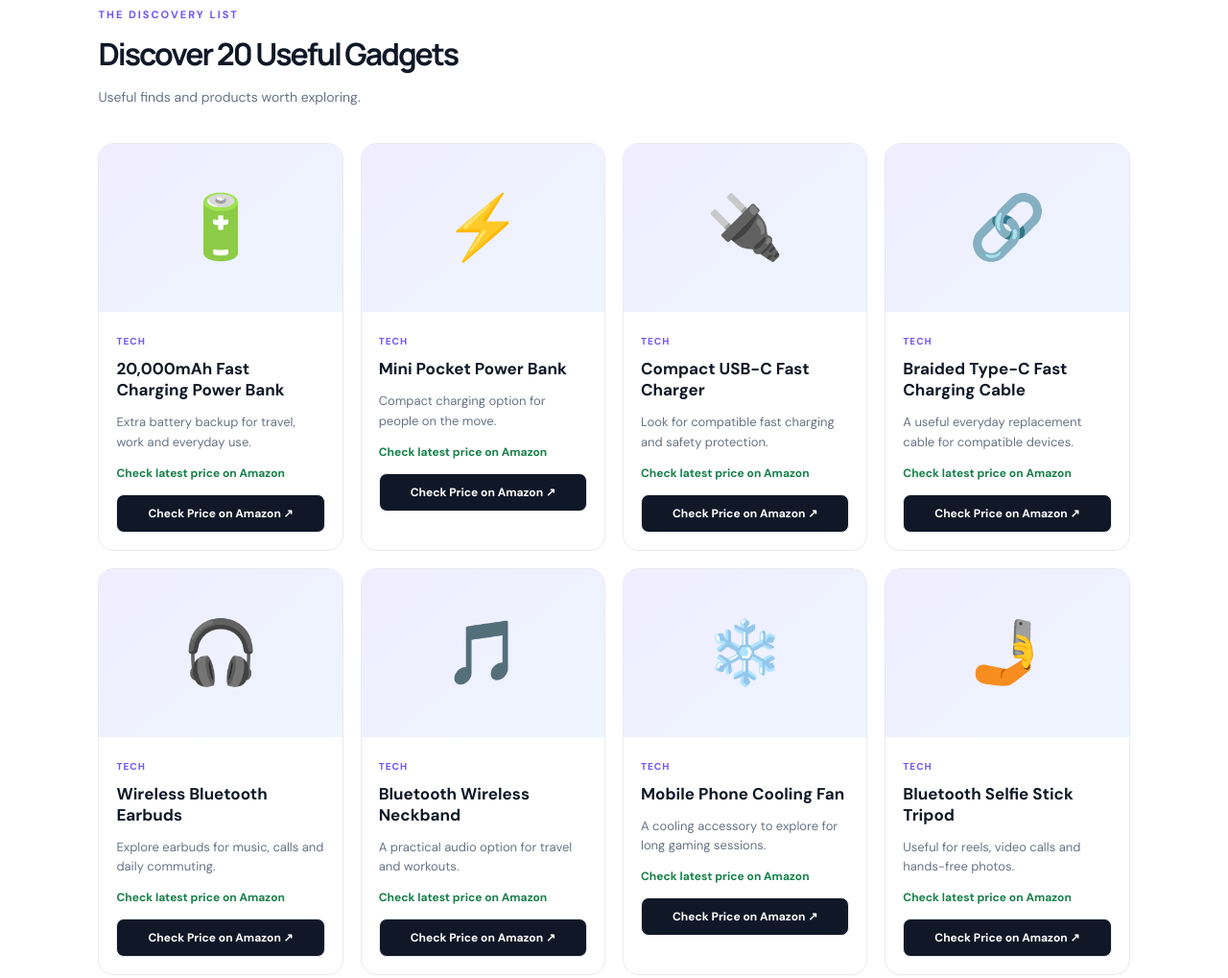
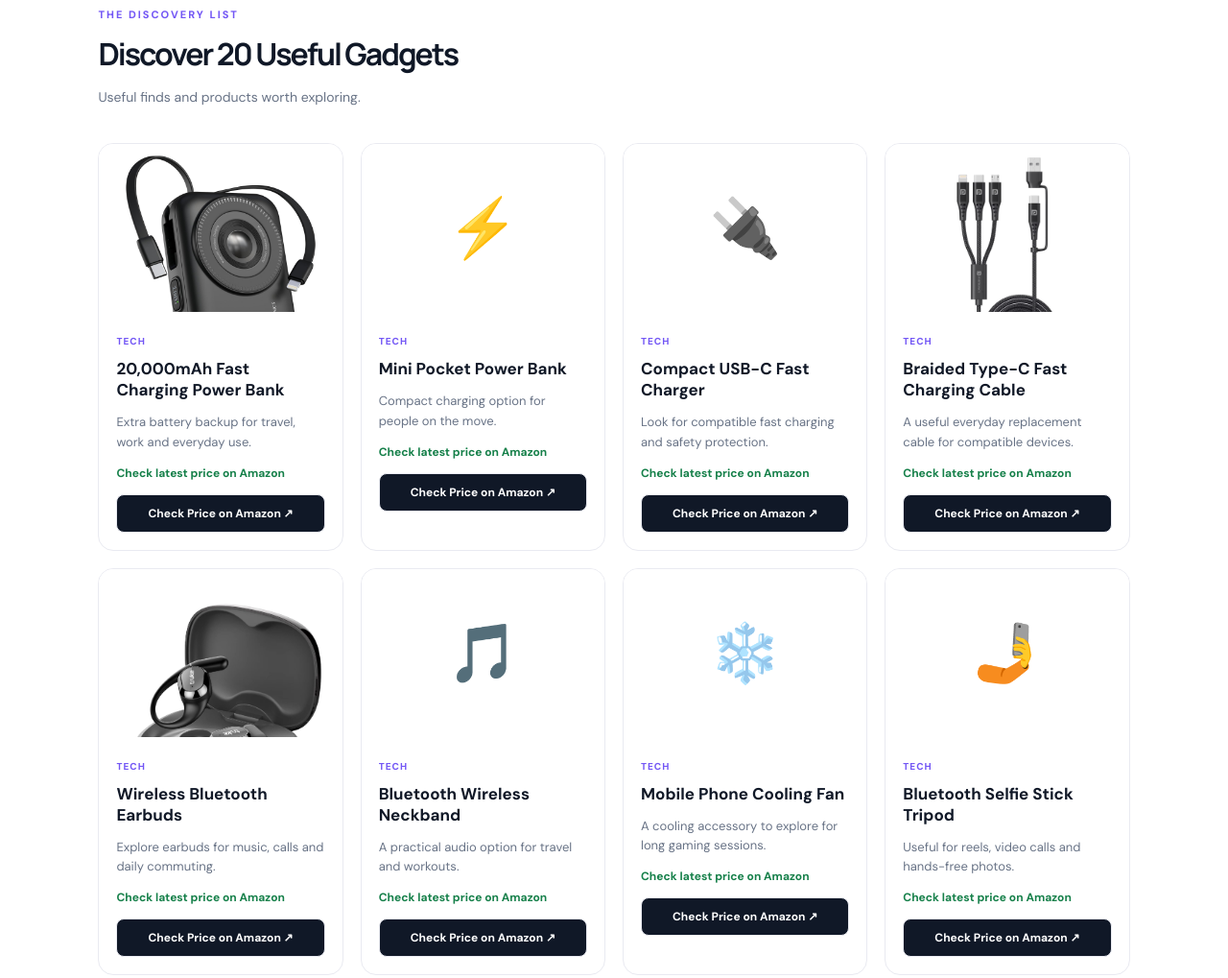
Before and after one commit to deep74073-spec/url36-shop, a plain HTML site: page index.html in a window 1280 px wide. Shown: the part 1154-2173 px from the top of the page at 96% size. Drawn offline with Linux system fonts and the light colour scheme.

Commit message:
Add five gadget product images and affiliate links

```diff
--- a/app.js
+++ b/app.js
@@ -20,7 +20,14 @@ function renderProducts() {
 
   grid.innerHTML = filtered.map(product => `
     <article class="product-card">
-      <div class="product-visual" aria-hidden="true">${product.icon}</div>
+      <div class="product-visual">
+        ${product.image
+          ? `<img src="${product.image}" alt="${product.name}" loading="lazy"
+               onerror="this.style.display='none';this.nextElementSibling.hidden=false">`
+          : ""
+        }
+        <span class="product-fallback" ${product.image ? "hidden" : ""}>${product.icon}</span>
+      </div>
       <div class="product-info">
         <span class="product-category">${product.category}</span>
         <h3>${product.name}</h3>
--- a/products.js
+++ b/products.js
@@ -7,11 +7,12 @@ const amazonSearch = (query) =>
 const products = [
   {
     id:"power-bank-20000",
+    image:"assets/products/power-bank.jpg",
     name:"20,000mAh Fast Charging Power Bank",
     category:"Tech",
     icon:"🔋",
     description:"Extra battery backup for travel, work and everyday use.",
-    amazonUrl:amazonSearch("20000mah fast charging power bank")
+    amazonUrl:"https://link.amazon/B083IMvHp"
   },
   {
     id:"mini-power-bank",
@@ -31,19 +32,21 @@ const products = [
   },
   {
     id:"type-c-cable",
+    image:"assets/products/charging-cable.jpg",
     name:"Braided Type-C Fast Charging Cable",
     category:"Tech",
     icon:"🔗",
     description:"A useful everyday replacement cable for compatible devices.",
-    amazonUrl:amazonSearch("braided type c fast charging cable")
+    amazonUrl:"https://link.amazon/B0dXhkP2E"
   },
   {
     id:"wireless-earbuds",
+    image:"assets/products/wireless-earbuds.jpg",
     name:"Wireless Bluetooth Earbuds",
     category:"Tech",
     icon:"🎧",
     description:"Explore earbuds for music, calls and daily commuting.",
-    amazonUrl:amazonSearch("bluetooth wireless earbuds")
+    amazonUrl:"https://link.amazon/B07AGnZSz"
   },
   {
     id:"bluetooth-neckband",
@@ -95,11 +98,12 @@ const products = [
   },
   {
     id:"motion-light",
+    image:"assets/products/motion-sensor-light.jpg",
     name:"Motion Sensor LED Night Light",
     category:"Home",
     icon:"🚨",
     description:"Automatic lighting for wardrobes, stairs and corridors.",
-    amazonUrl:amazonSearch("rechargeable motion sensor led night light")
+    amazonUrl:"https://link.amazon/B0hQMmiX0"
   },
   {
     id:"smart-bulb",
@@ -119,11 +123,12 @@ const products = [
   },
   {
     id:"mini-fan",
+    image:"assets/products/portable-fan.jpg",
     name:"Rechargeable Portable Mini Fan",
     category:"Lifestyle",
     icon:"🌀",
     description:"Compact cooling for desks, travel and outdoor use.",
-    amazonUrl:amazonSearch("rechargeable portable mini fan")
+    amazonUrl:"https://link.amazon/B0e12HpHC"
   },
   {
     id:"electric-lighter",
--- a/style.css
+++ b/style.css
@@ -116,3 +116,35 @@ footer p{font-size:12px;color:var(--muted)}
 .product-link.ready:hover {
   background:var(--accent);
 }
+
+/* Product image display */
+.product-visual {
+  height: 175px;
+  min-height: 175px;
+  display: grid;
+  place-items: center;
+  overflow: hidden;
+  background: #fff;
+}
+
+.product-visual img {
+  width: 100%;
+  height: 100%;
+  object-fit: contain;
+  padding: 10px;
+  box-sizing: border-box;
+}
+
+.product-fallback {
+  font-size: 60px;
+}
+
+@media (max-width: 600px) {
+  .product-visual {
+    height: 130px;
+    min-height: 130px;
+  }
+  .product-fallback {
+    font-size: 45px;
+  }
+}
```
Also changed, not shown: assets/products/charging-cable.jpg (added), assets/products/motion-sensor-light.jpg (added), assets/products/portable-fan.jpg (added), assets/products/power-bank.jpg (added), assets/products/product-1.jpg (added), assets/products/product-2.jpg (added), assets/products/wireless-earbuds.jpg (added).
